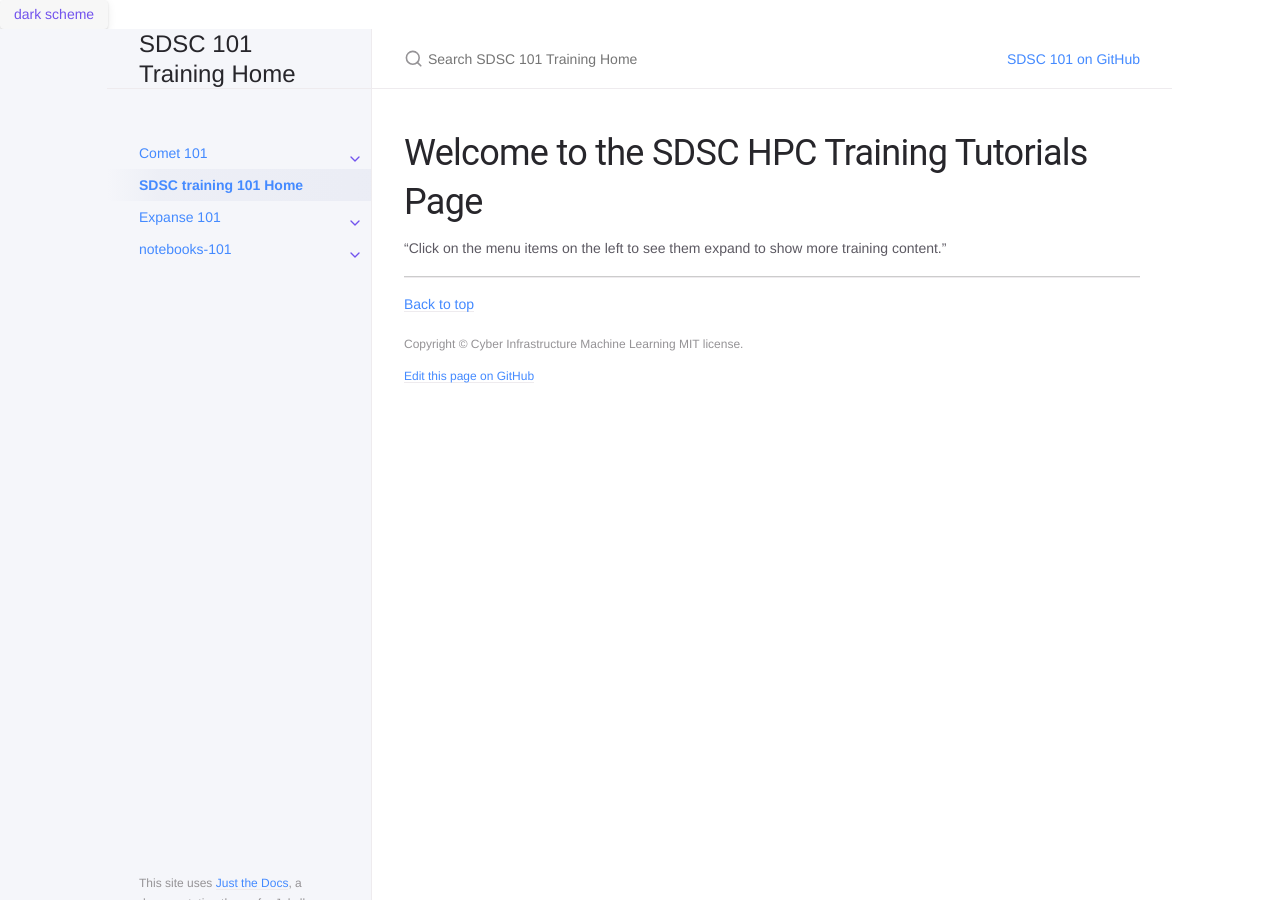
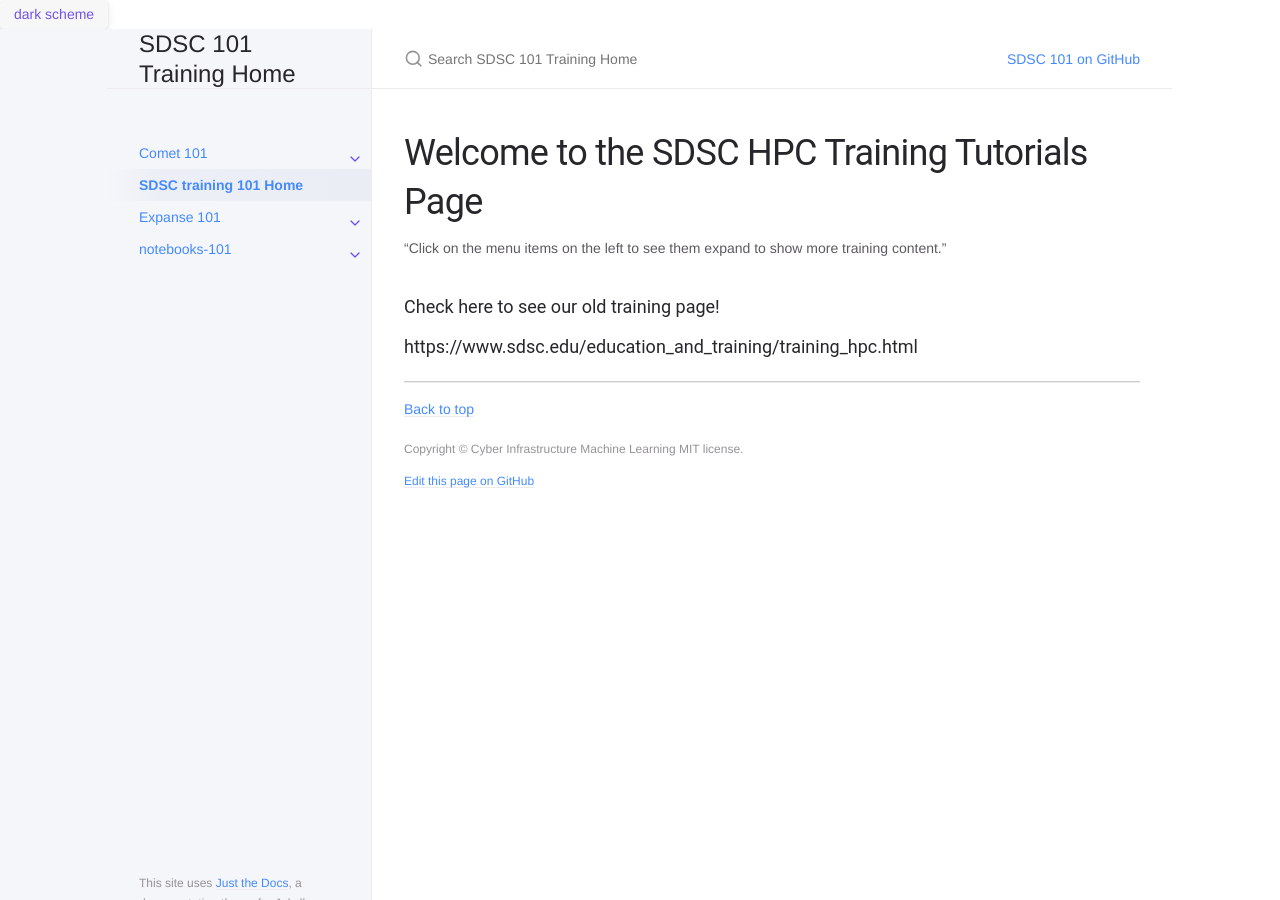
Before and after one commit to sdsc-hpc-training-dev/dev.io, a Jekyll site: the page built from index.md, in a window 1280 px wide. Built offline with Jekyll 4.4.1, drawn with Linux system fonts in a browser that asks for light colours.

Commit message:
Update index.md

```diff
--- a/index.md
+++ b/index.md
@@ -9,3 +9,5 @@ permalink: /
 # Welcome to the SDSC HPC Training Tutorials Page
 
 “Click on the menu items on the left to see them expand to show more training content.”
+
+### Check here to see our old training page! https://www.sdsc.edu/education_and_training/training_hpc.html
```
